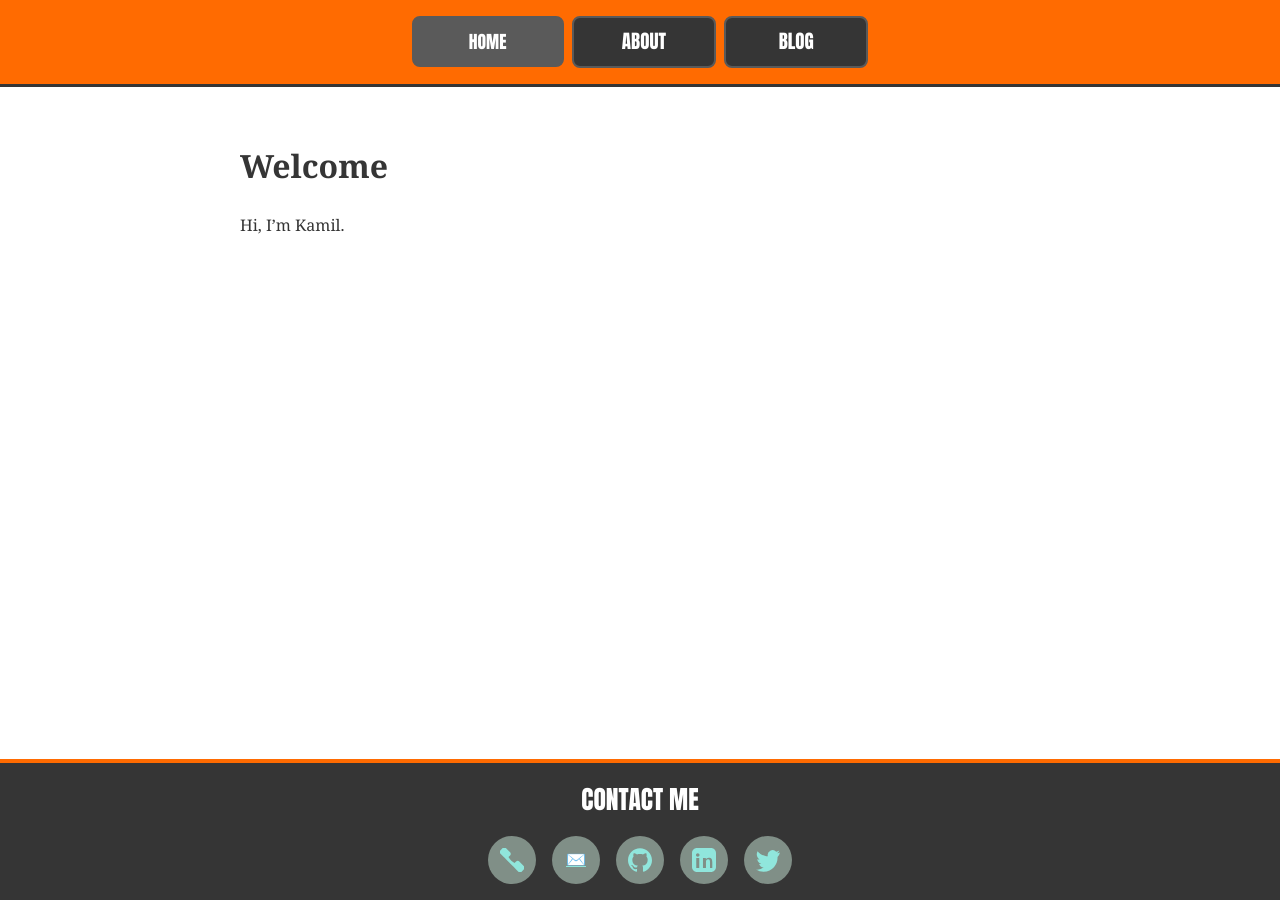
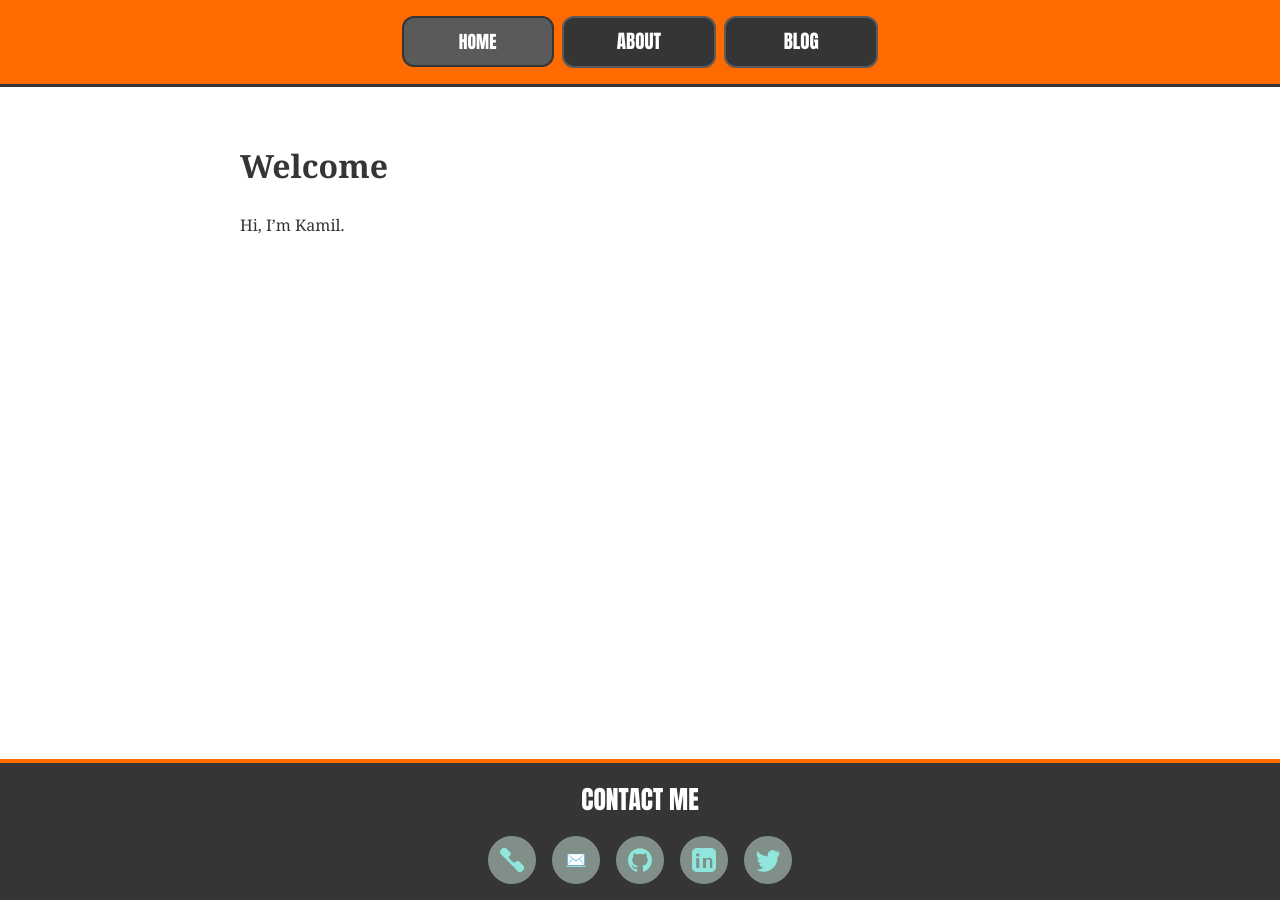
Before and after one commit to juna8001/juna8001.github.io, a Jekyll site: the page built from index.md, in a window 1280 px wide. Built offline with Jekyll 4.4.1, drawn with Linux system fonts in a browser that asks for light colours.

Commit message:
style improvements

```diff
--- a/assets/header.css
+++ b/assets/header.css
@@ -27,7 +27,7 @@ nav.site-nav a {
 
 
     padding: 0.2em 0.8em;
-    border-radius: 8px;
+    border-radius: 12px;
     transition: outline-color 0.2s;
     display: flex;
     align-items: center;
@@ -35,7 +35,7 @@ nav.site-nav a {
 
     background: var(--content-color);
     border: 2px solid var(--content-color-hover);
-    width: 110px;
+    width: 120px;
     height: 40px;
     line-height: 1;
     overflow: hidden;
@@ -47,4 +47,5 @@ nav.site-nav a.active {
     height: 40px;
     width: 120px;
     background: var(--content-color-hover);
+    border-color: var(--content-color);
 }
```
